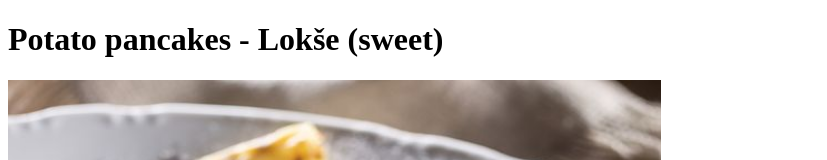
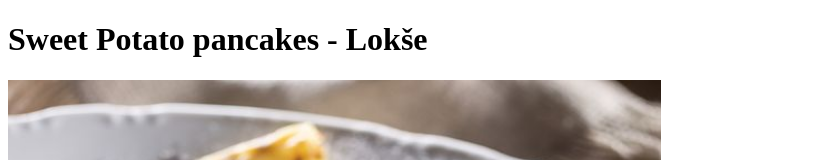
Before and after one commit to Baarneeyy/odin-recipes, a plain HTML site: page recipes/potato_pancakes.html in a window 1280 px wide. Shown: the top 160 px of the page, without its empty margins (0-827 px from the left). Drawn offline with Linux system fonts and the light colour scheme.

Commit message:
add link to 2nd recipe, change h1 in 2nd recipe

```diff
--- a/recipes/potato_pancakes.html
+++ b/recipes/potato_pancakes.html
@@ -5,7 +5,7 @@
     <title>Potato Pancakes</title>
 </head>
 <body>
-    <h1>Potato pancakes - Lokše (sweet)</h1>
+    <h1>Sweet Potato pancakes - Lokše</h1>
     <img src="../pictures/pot_pancakes.jpg"
     alt="photo of potato pancakes with jam, poppy and sugar" width="653" height="414">
     <p>
```
Also changed, not shown: index.html (+1 -0 lines).
